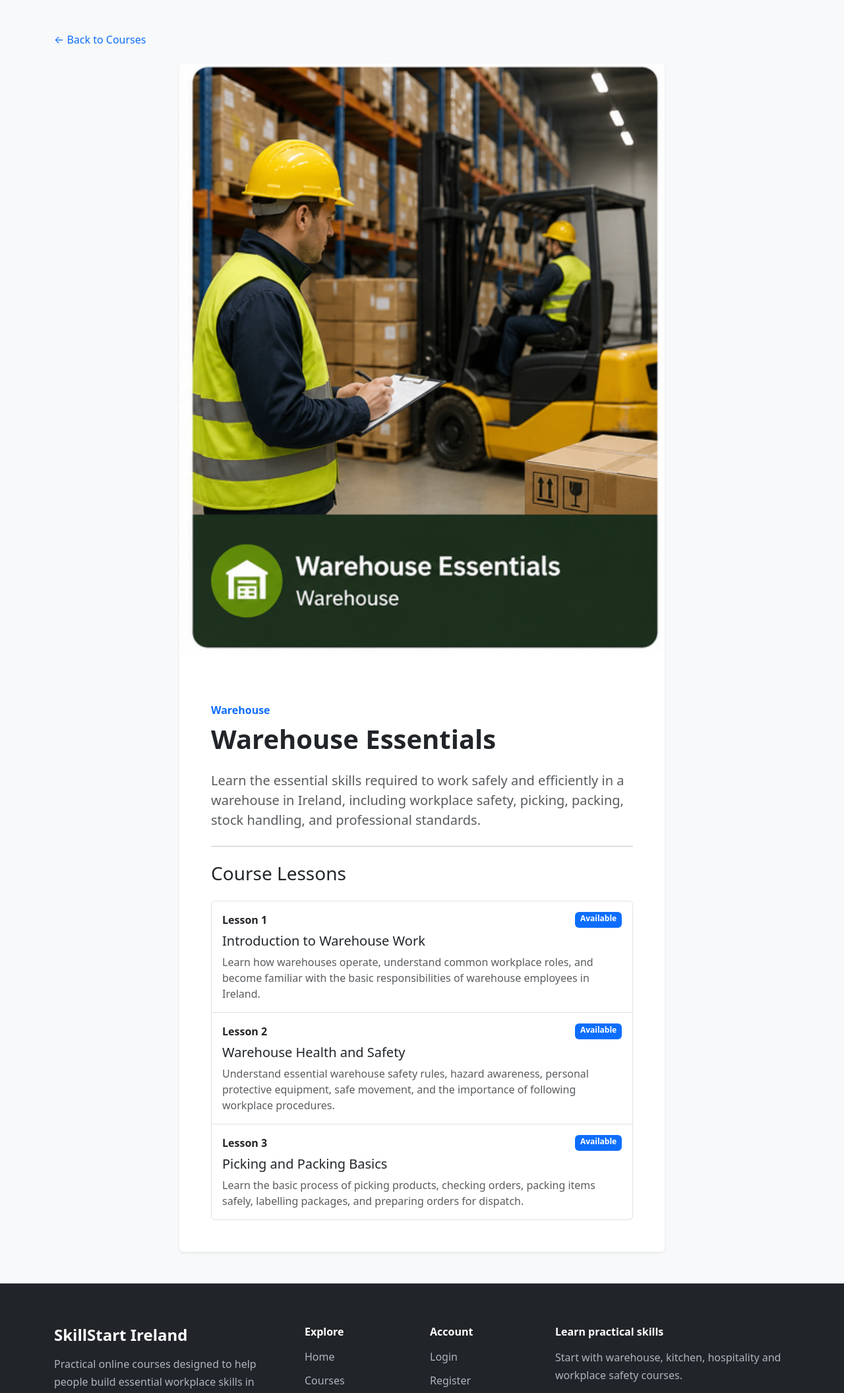
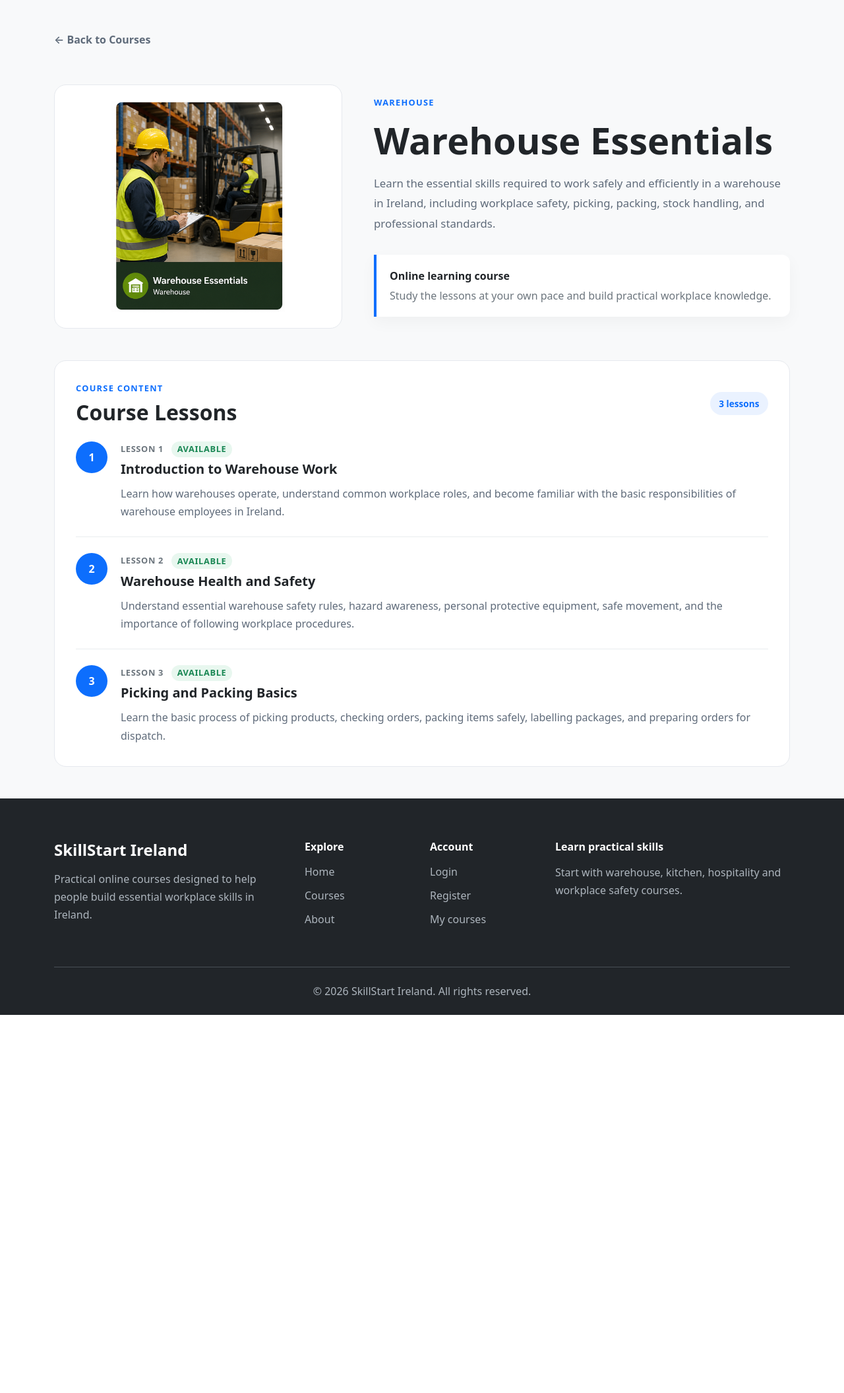
Before and after one commit to dhardi/SkillStart-Ireland, a Django app: a page that uses courses/templates/courses/course_detail.html in a window 1280 px wide. Shown: the part 56-2167 px from the top of the page at 66% size. After the commit the page ends 1594 px from the top, so only its background shows below. Run offline with Django 5.2, Linux system fonts and the light colour scheme; data comes from the database, SQL or seed files in the repository.

Commit message:
Improve course administration and detail page

```diff
--- a/core/static/core/css/style.css
+++ b/core/static/core/css/style.css
@@ -195,3 +195,201 @@ body {
     border-radius: 8px;
     font-size: 0.85rem;
 }
+
+
+/* ===========================
+   Course Detail Page
+=========================== */
+
+.course-detail-section {
+    background-color: #f8f9fa;
+}
+
+.course-back-link {
+    display: inline-block;
+    color: #5f6b7a;
+    font-weight: 600;
+    text-decoration: none;
+    transition: color 0.2s ease;
+}
+
+.course-back-link:hover {
+    color: #0d6efd;
+}
+
+.course-detail-image-wrapper {
+    display: flex;
+    align-items: center;
+    justify-content: center;
+    min-height: 340px;
+    padding: 24px;
+    background-color: #ffffff;
+    border: 1px solid #e6e9ee;
+    border-radius: 18px;
+}
+
+.course-detail-image {
+    display: block;
+    width: 100%;
+    max-height: 320px;
+    object-fit: contain;
+}
+
+.course-detail-placeholder {
+    color: #6c757d;
+    font-weight: 600;
+}
+
+.course-detail-category {
+    color: #0d6efd;
+    font-size: 0.8rem;
+    font-weight: 700;
+    letter-spacing: 0.08rem;
+    text-transform: uppercase;
+}
+
+.course-detail-title {
+    margin-bottom: 1.25rem;
+    font-size: clamp(2rem, 5vw, 3.5rem);
+    font-weight: 800;
+    line-height: 1.1;
+}
+
+.course-detail-description {
+    color: #5f6b7a;
+    font-size: 1.05rem;
+    line-height: 1.8;
+}
+
+.course-detail-description p:last-child {
+    margin-bottom: 0;
+}
+
+.course-detail-notice {
+    margin-top: 2rem;
+    padding: 1.25rem;
+    background-color: #ffffff;
+    border-left: 4px solid #0d6efd;
+    border-radius: 0 12px 12px 0;
+    box-shadow: 0 8px 24px rgba(0, 0, 0, 0.04);
+}
+
+.course-detail-notice p {
+    margin-top: 0.35rem;
+    color: #6c757d;
+}
+
+.course-lessons-section {
+    padding: 2rem;
+    background-color: #ffffff;
+    border: 1px solid #e6e9ee;
+    border-radius: 18px;
+}
+
+.course-lessons-header {
+    display: flex;
+    align-items: center;
+    justify-content: space-between;
+    gap: 1rem;
+}
+
+.lesson-count {
+    padding: 0.45rem 0.85rem;
+    color: #0d6efd;
+    font-size: 0.85rem;
+    font-weight: 700;
+    background-color: #eaf2ff;
+    border-radius: 50rem;
+}
+
+.lesson-card {
+    display: flex;
+    gap: 1.25rem;
+    padding: 1.5rem 0;
+    border-bottom: 1px solid #e9ecef;
+}
+
+.lesson-card:first-child {
+    padding-top: 0;
+}
+
+.lesson-card:last-child {
+    padding-bottom: 0;
+    border-bottom: none;
+}
+
+.lesson-number {
+    display: flex;
+    flex: 0 0 48px;
+    align-items: center;
+    justify-content: center;
+    width: 48px;
+    height: 48px;
+    color: #ffffff;
+    font-size: 1rem;
+    font-weight: 700;
+    background-color: #0d6efd;
+    border-radius: 50%;
+}
+
+.lesson-content {
+    flex: 1;
+}
+
+.lesson-meta {
+    margin-bottom: 0.4rem;
+    color: #6c757d;
+    font-size: 0.8rem;
+    font-weight: 600;
+    text-transform: uppercase;
+    letter-spacing: 0.04rem;
+}
+
+.lesson-available {
+    display: inline-block;
+    margin-left: 0.5rem;
+    padding: 0.15rem 0.55rem;
+    color: #198754;
+    background-color: #e8f7ef;
+    border-radius: 50rem;
+}
+
+.lesson-title {
+    margin-bottom: 0.75rem;
+    font-size: 1.25rem;
+    font-weight: 700;
+}
+
+.lesson-description {
+    color: #5f6b7a;
+    line-height: 1.7;
+}
+
+.lesson-description p:last-child {
+    margin-bottom: 0;
+}
+
+@media (max-width: 767.98px) {
+    .course-detail-image-wrapper {
+        min-height: 240px;
+    }
+
+    .course-lessons-section {
+        padding: 1.25rem;
+    }
+
+    .course-lessons-header {
+        align-items: flex-start;
+        flex-direction: column;
+    }
+
+    .lesson-card {
+        gap: 0.9rem;
+    }
+
+    .lesson-number {
+        flex-basis: 40px;
+        width: 40px;
+        height: 40px;
+    }
+}
--- a/courses/templates/courses/course_detail.html
+++ b/courses/templates/courses/course_detail.html
@@ -6,83 +6,124 @@
 
 {% block content %}
 
-<section class="py-5">
+<section class="course-detail-section py-5">
     <div class="container">
-        <a href="{% url 'course_list' %}"
-           class="text-decoration-none">
-            &larr; Back to Courses
+
+        <a
+            href="{% url 'course_list' %}"
+            class="course-back-link"
+        >
+            ← Back to Courses
         </a>
 
-        <div class="row justify-content-center mt-4">
-            <div class="col-12 col-lg-8">
-                <div class="card border-0 shadow-sm">
+        <div class="row align-items-center g-5 mt-2">
+
+            <div class="col-12 col-lg-5">
+                <div class="course-detail-image-wrapper">
+
                     {% if course.image %}
-    <img src="{{ course.image.url }}"
-         class="img-fluid rounded mb-4"
-         alt="{{ course.title }}">
+                        <img
+                            src="{{ course.image.url }}"
+                            alt="{{ course.title }}"
+                            class="course-detail-image"
+                        >
+                    {% else %}
+                        <div class="course-detail-placeholder">
+                            No image available
+                        </div>
                     {% endif %}
-                    <div class="card-body p-4 p-md-5">
-                        <p class="text-primary fw-semibold mb-2">
+
+                </div>
+            </div>
+
+            <div class="col-12 col-lg-7">
+
+                <p class="course-detail-category">
                     {{ course.category.name }}
                 </p>
 
-                        <h1 class="fw-bold mb-4">
+                <h1 class="course-detail-title">
                     {{ course.title }}
                 </h1>
 
-                        <p class="lead text-muted">
-                            {{ course.description }}
+                <div class="course-detail-description">
+                    {{ course.description|linebreaks }}
+                </div>
+
+                <div class="course-detail-notice">
+                    <strong>Online learning course</strong>
+
+                    <p class="mb-0">
+                        Study the lessons at your own pace and build
+                        practical workplace knowledge.
+                    </p>
+                </div>
+
+            </div>
+        </div>
+
+        <div class="course-lessons-section mt-5">
+
+            <div class="course-lessons-header">
+                <div>
+                    <p class="course-detail-category mb-2">
+                        Course content
                     </p>
 
-                        <hr class="my-4">
+                    <h2 class="fw-bold mb-0">
+                        Course Lessons
+                    </h2>
+                </div>
 
-<h3 class="mb-4">
-    Course Lessons
-</h3>
+                <span class="lesson-count">
+                    {{ lessons|length }}
+                    lesson{{ lessons|length|pluralize }}
+                </span>
+            </div>
 
-<div class="list-group">
+            <div class="mt-4">
 
                 {% for lesson in lessons %}
 
-        <div class="list-group-item py-3">
+                    <article class="lesson-card">
 
-            <div class="d-flex justify-content-between">
+                        <div class="lesson-number">
+                            {{ lesson.order }}
+                        </div>
 
-                <strong>
+                        <div class="lesson-content">
+
+                            <div class="lesson-meta">
                                 Lesson {{ lesson.order }}
-                </strong>
 
-                <span class="badge bg-primary">
+                                <span class="lesson-available">
                                     Available
                                 </span>
+                            </div>
+
+                            <h3 class="lesson-title">
+                                {{ lesson.title }}
+                            </h3>
+
+                            <div class="lesson-description">
+                                {{ lesson.content|linebreaks }}
+                            </div>
 
                         </div>
 
-            <h5 class="mt-2">
-                {{ lesson.title }}
-            </h5>
-
-            <p class="text-muted mb-0">
-                {{ lesson.content }}
-            </p>
-
-        </div>
+                    </article>
 
                 {% empty %}
 
-        <div class="alert alert-warning">
-
-            No lessons available for this course.
-
+                    <div class="alert alert-light border">
+                        No lessons are available for this course yet.
                     </div>
 
                 {% endfor %}
 
             </div>
         </div>
-                </div>
-            </div>
-        </div>
+
     </div>
 </section>
 
```
Also changed, not shown: courses/admin.py (+13 -0 lines). Lines whose indentation alone changed are shown as unchanged.
